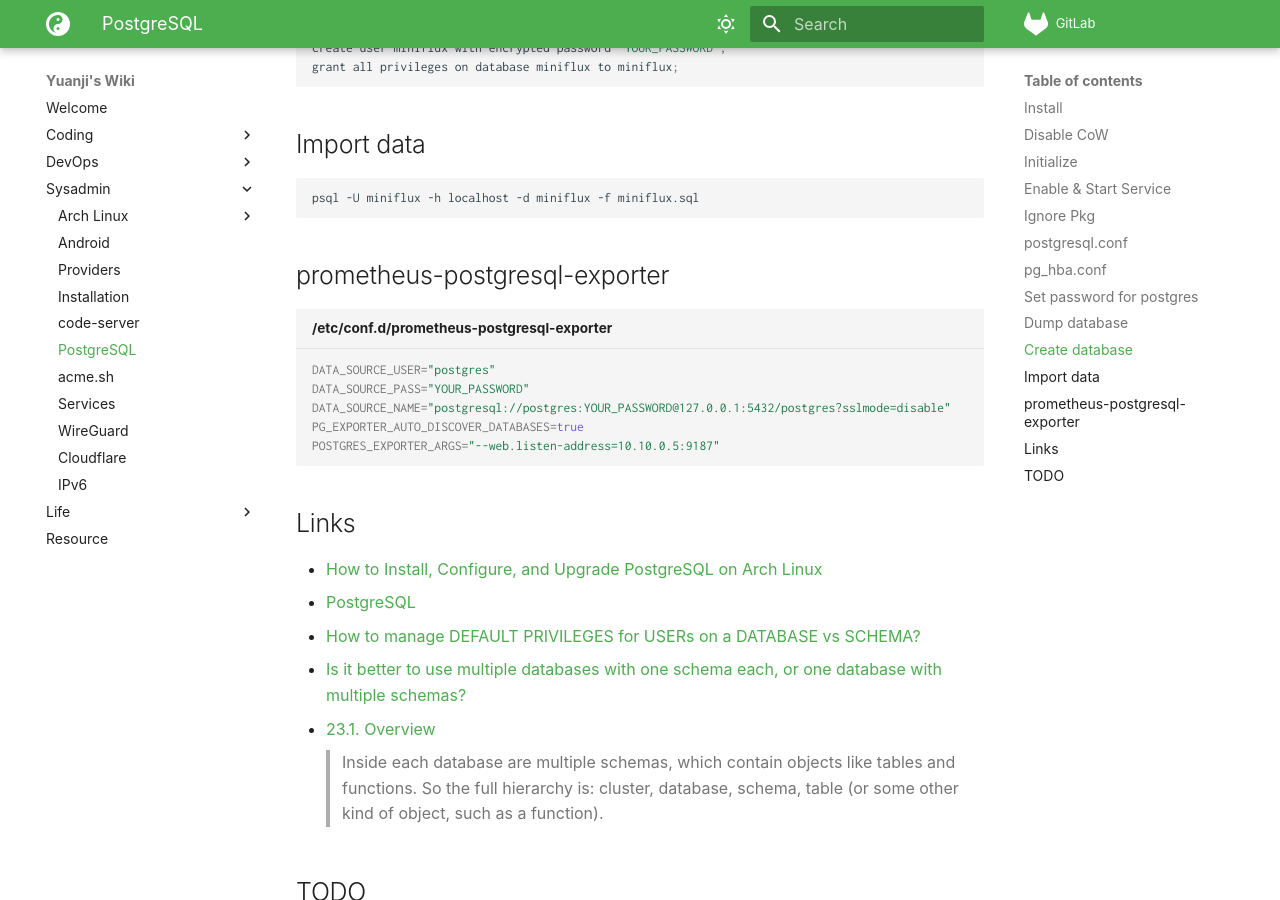
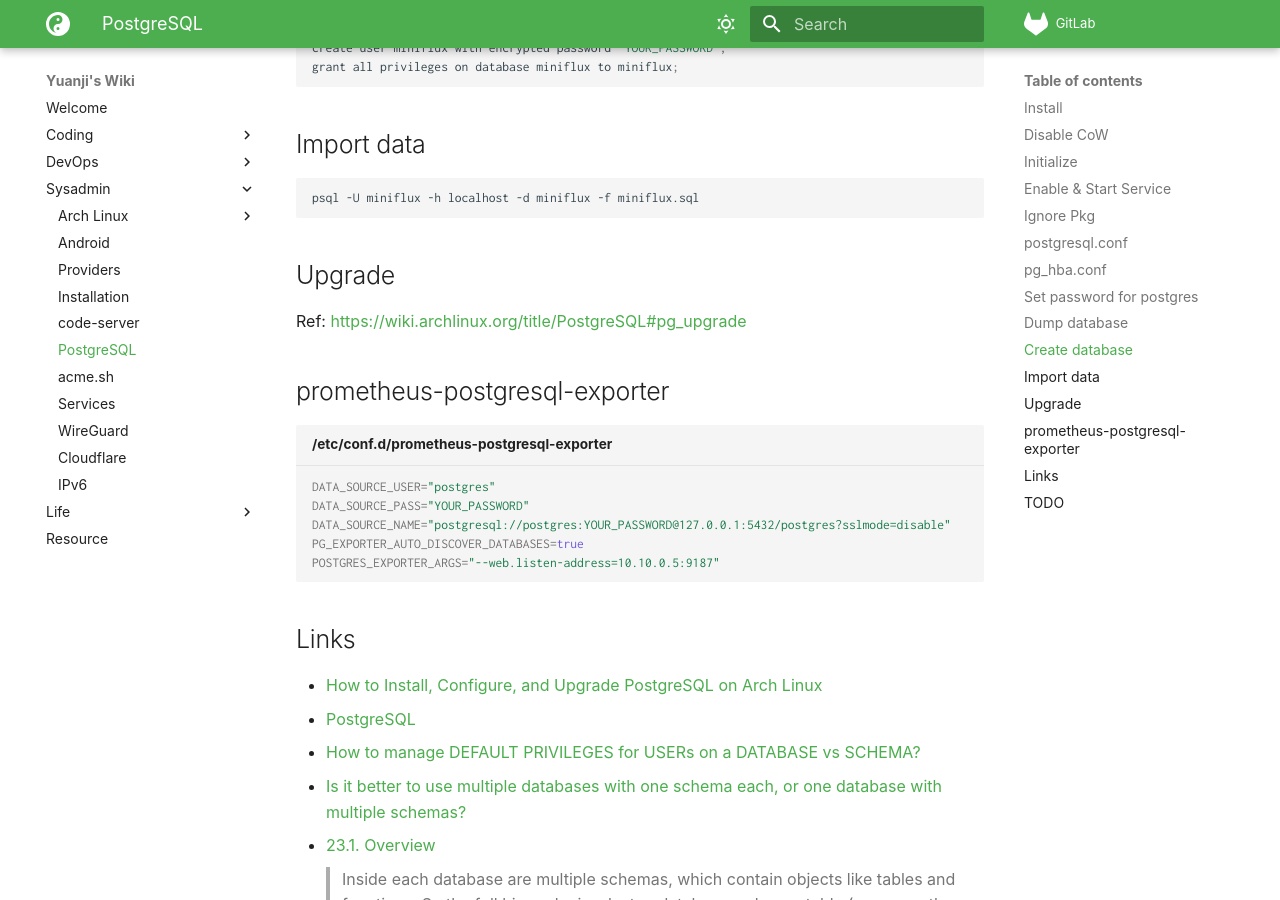
Before and after one commit to yuanji-dev/wiki, an MkDocs documentation site: the page built from docs/sysadmin/postgresql.md, in a window 1280 px wide and 900 px high, scrolled down 1771 px. Built offline with MkDocs 1.6.1 and Material for MkDocs 9.7.7, drawn with Linux system fonts in a browser that asks for light colours; some web fonts are replaced; comment, search, counter and statistics services are not loaded.

Commit message:
docs(postgresql): add upgrade section

````diff
--- a/docs/sysadmin/postgresql.md
+++ b/docs/sysadmin/postgresql.md
@@ -81,6 +81,10 @@ grant all privileges on database miniflux to miniflux;
 psql -U miniflux -h localhost -d miniflux -f miniflux.sql
 ```
 
+## Upgrade
+
+Ref: https://wiki.archlinux.org/title/PostgreSQL#pg_upgrade
+
 ## prometheus-postgresql-exporter
 
 ```bash title="/etc/conf.d/prometheus-postgresql-exporter"
````
